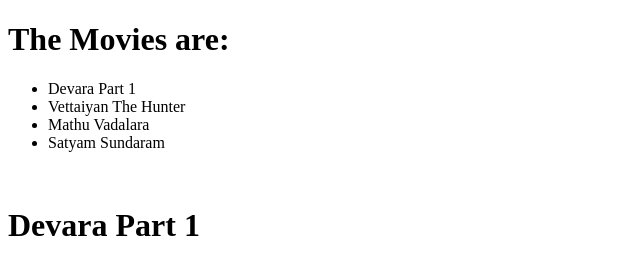
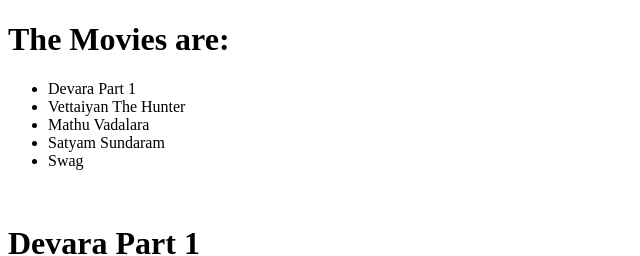
Before and after one commit to Nitish2006/index, a plain HTML site: page Index.html in a window 1280 px wide. Shown: the top 256 px of the page, without its empty margins (0-640 px from the left). Drawn offline with Linux system fonts and the light colour scheme.

Commit message:
Update Index.html

```diff
--- a/Index.html
+++ b/Index.html
@@ -14,6 +14,7 @@
       <li>Vettaiyan The Hunter</li>
       <li>Mathu Vadalara</li>
       <li>Satyam Sundaram</li>
+      <li>Swag</li>
     </ul>
 
     <br>
```
